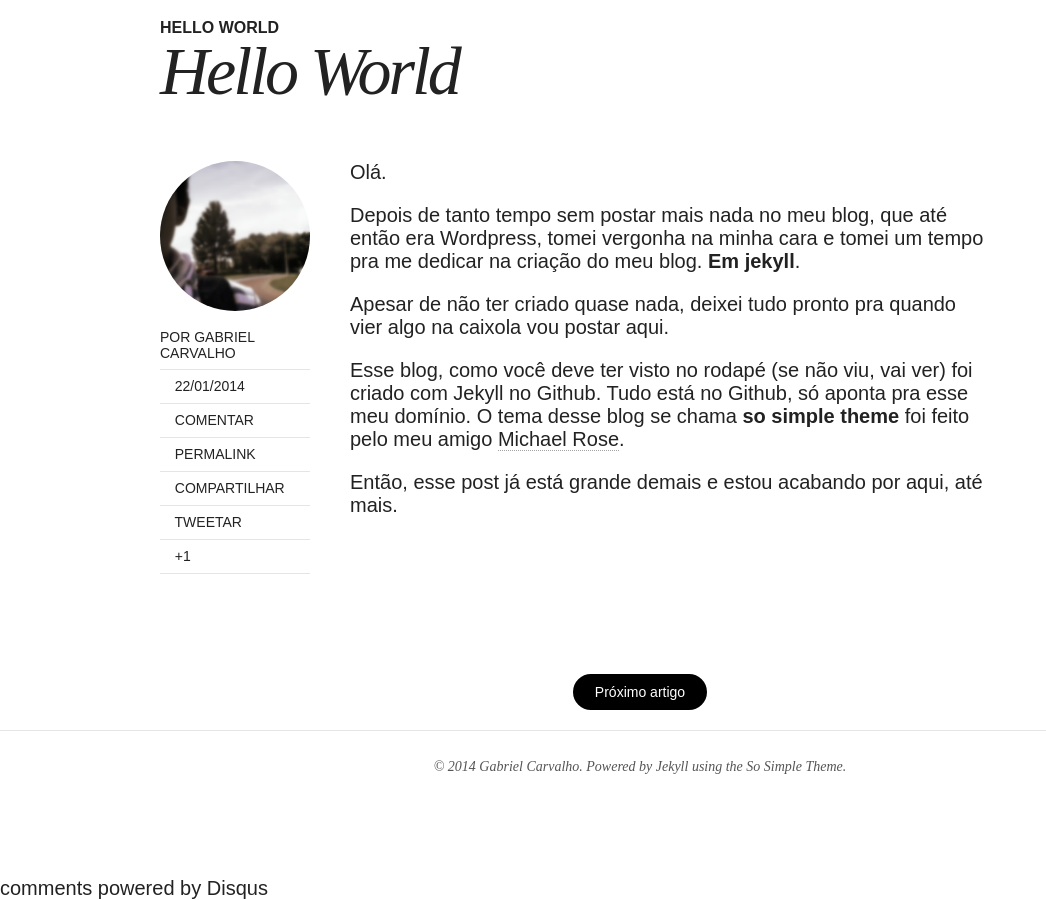
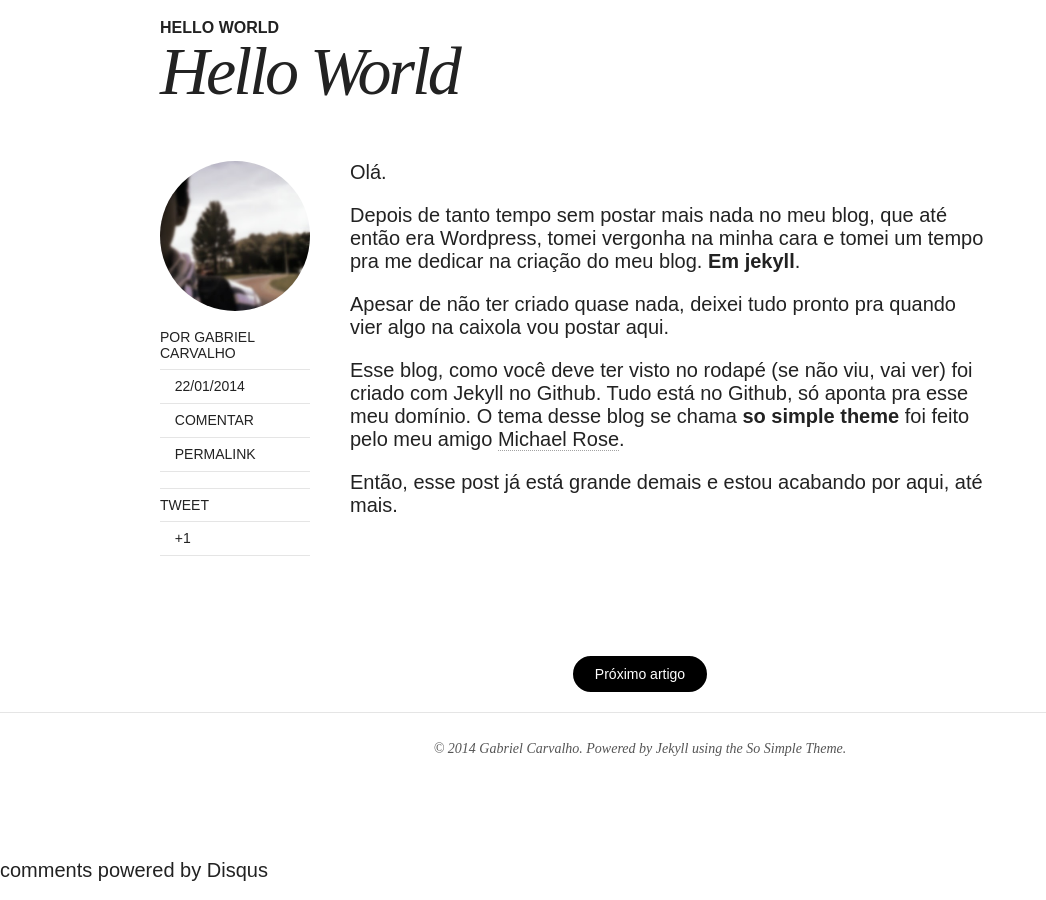
Before and after one commit to maracaipe/maracaipe.github.io, a Jekyll site: the page built from _posts/2014-01-22-hello-world.md, in a window 1280 px wide and 900 px high, scrolled down 1039 px. Shown: the whole window, without its empty margins (0-1046 px from the left). Built offline with Jekyll 4.4.1, drawn with Linux system fonts in a browser that asks for light colours; nearby versions of some CDN libraries; comment, search, counter and statistics services are not loaded; some of the changed lines change nothing that is shown.

Commit message:
Adicionando botao curtir/compartilhar e tweetar aos posts

```diff
--- a/_includes/head.html
+++ b/_includes/head.html
@@ -13,7 +13,7 @@
 <meta name="twitter:creator" content="@{{ site.owner.twitter }}">{% endif %}
 
 <!-- Open Graph -->
-<meta property="og:locale" content="en_US">
+<meta property="og:locale" content="pt_BR">
 <meta property="og:type" content="article">
 <meta property="og:title" content="{% if page.title %}{{ page.title }}{% else %}{{ site.title }}{% endif %}">
 <meta property="og:description" content="{% if page.description %}{{ page.description }}{% else %}{{ site.description }}{% endif %}">
--- a/_includes/scripts.html
+++ b/_includes/scripts.html
@@ -53,5 +53,14 @@
     var s = document.getElementsByTagName('script')[0]; s.parentNode.insertBefore(ga, s);
   })();
 </script>
+<div id="fb-root"></div>
+<script>(function(d, s, id) {
+  var js, fjs = d.getElementsByTagName(s)[0];
+  if (d.getElementById(id)) return;
+  js = d.createElement(s); js.id = id;
+  js.src = "//connect.facebook.net/en_US/all.js#xfbml=1&appId=231656700306821";
+  fjs.parentNode.insertBefore(js, fjs);
+}(document, 'script', 'facebook-jssdk'));</script>
+<script>!function(d,s,id){var js,fjs=d.getElementsByTagName(s)[0];if(!d.getElementById(id)){js=d.createElement(s);js.id=id;js.src="https://platform.twitter.com/widgets.js";fjs.parentNode.insertBefore(js,fjs);}}(document,"script","twitter-wjs");</script>
 {% endif %}
 {% if page.comments %}{% include disqus_comments.html %}{% endif %}
--- a/_layouts/post.html
+++ b/_layouts/post.html
@@ -32,9 +32,11 @@
           <span><a href="{{ site.url }}{{ page.url }}" rel="bookmark" title="{{ page.title }}"><i class="icon-link"></i> Permalink</a></span>
           {% if page.share %}
           <span class="social-share-facebook">
-            <a href="https://www.facebook.com/sharer/sharer.php?u={{ site.url }}{{ page.url }}" title="Compartilhe no Facebook" itemprop="Facebook"><i class="icon-facebook-sign"></i> Compartilhar</a></span>
+            <div class="fb-like" data-width="125" data-layout="button_count" data-href="{{ site.url }}{{ page.url }}" data-action="like" data-show-faces="false" data-share="true"></div>
+          </span>
           <span class="social-share-twitter">
-              <a href="https://twitter.com/intent/tweet?text={{ site.url }}{{ page.url }}" title="Compartilhe no Twitter" itemprop="Twitter"><i class="icon-twitter-sign"></i> Tweetar</a></span>
+          <a href="https://twitter.com/share" class="twitter-share-button" data-related="carv4lhog" data-url="{{ site.url }}{{ page.url }}" data-lang="pt-BR" data-count="horizontal">Tweet</a>
+          </span>
           <span class="social-share-googleplus">
             <a href="https://plus.google.com/share?url={{ site.url }}{{ page.url }}" title="Compartilhe no Google Plus" itemprop="GooglePlus"><i class="icon-google-plus-sign"></i> +1</a></span>
             <!-- /.social-share -->{% endif %}
```
Lines whose indentation alone changed are shown as unchanged.
